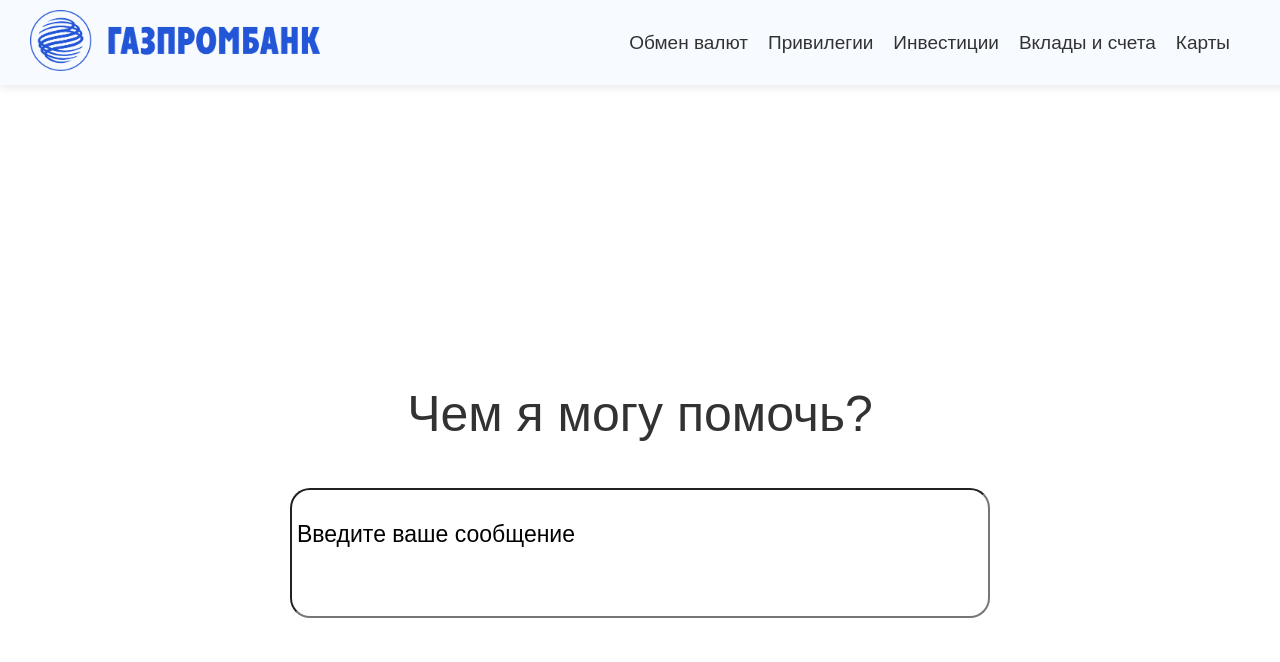
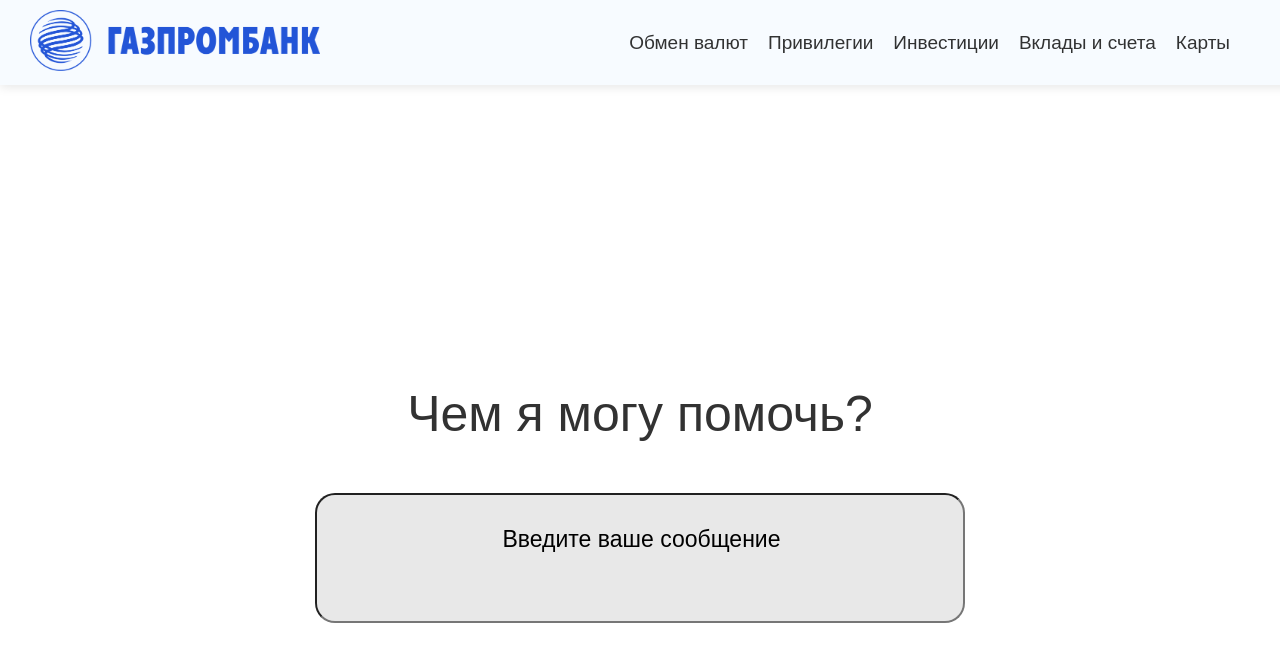
Before and after one commit to wissspik/IT_case_champ, a React (Create React App) app in the folder frontend/: page / in a window 1280 px wide. Shown: the top 662 px of the page. Built offline with nearby package versions, Linux system fonts and the light colour scheme.

Commit message:
добавлен задний фон и улучшена обработка сообщений

```diff
--- a/frontend/public/index.html
+++ b/frontend/public/index.html
@@ -3,7 +3,7 @@
   <head>
 
     <meta charset="utf-8" />
-    <link rel="icon" href="%PUBLIC_URL%/favicon.ico" />
+    <link rel="icon" href="%PUBLIC_URL%/img/botlog.png" />
     <meta name="viewport" content="width=device-width, initial-scale=1" />
     <meta name="theme-color" content="#000000" />
     <meta
--- a/frontend/src/App.css
+++ b/frontend/src/App.css
@@ -52,7 +52,6 @@ html, body {
     -moz-osx-font-smoothing: grayscale;
     font-weight: 0;
     font-size: 50px;
-
 }
 
 .txt {
@@ -61,12 +60,13 @@ html, body {
 }
 
 .forma {
+    background-color: #E8E8E8;
     padding-bottom: 40px;
     padding-left: 5px;
     font-family: 'Gilroy-light', sans-serif;
     font-size: 25px;
-    margin-top: 45px;
-    width: 700px;
+    margin-top: 50px;
+    width: 650px;
     height: 130px;
     border-radius: 20px;
     box-sizing: border-box;
@@ -74,7 +74,7 @@ html, body {
 
 .forma::placeholder {
     color: black;
-    text-align: left;
+    text-align: center;
     font-family: "Gilroy-light", sans-serif;
     font-size: 23px;
 }
@@ -123,7 +123,6 @@ html, body {
 }
 
 .chat-container {
-
     overflow-x: hidden;
     flex: 1;
     padding-bottom: 120px;
--- a/frontend/src/components/Bot.js
+++ /dev/null
@@ -1,9 +0,0 @@
-import React from 'react'
-
-export default function Bot() {
-    return (
-        <div className={'bot'}>
-            <p>Привет я пока не умею обрабатывать сообщение <br/> нажми лучше на кнопочки</p>
-        </div>
-    )
-}
--- a/frontend/src/components/Buttoni.js
+++ b/frontend/src/components/Buttoni.js
@@ -1,6 +1,6 @@
 import React from 'react';
 
-export default function Buttoni({ first, buttons, onClickHandler }) {
+export default function Buttoni({first, buttons, onClickHandler}) {
     return (
         <div className="bot">
             <p>{first}</p>
--- a/frontend/src/components/Dialog.js
+++ b/frontend/src/components/Dialog.js
@@ -2,7 +2,6 @@ import React, {useState} from 'react'
 import axios from "axios";
 import Buttoni from "./Buttoni";
 import Smska from "./Smska";
-import Bot from "./Bot";
 
 export default function Dialog({yourmessage}) {
     const [flag, setFlag] = useState(false);
@@ -13,15 +12,6 @@ export default function Dialog({yourmessage}) {
     const [banker, setBank] = useState('');
     const [messages, setMessages] = useState([]);
     const [input, setInput] = useState("");
-
-    const handleSend = async(event) => {
-        event.preventDefault();
-        if (input.trim() === "") return;
-        setMessages([...messages, {text: input, sender: "user"}]);
-        setMessage(input)
-        setInput("");
-
-    };
 
 
     function comissia(text) {
@@ -59,12 +49,23 @@ export default function Dialog({yourmessage}) {
                 headers: {"Content-Type": "application/json"}
             });
 
-            console.log("Успешный ответ:", response.data);
+            console.log("Успешный ответ и данные отправлены", response.data);
         } catch (error) {
             console.error("Ошибка при отправке данных:", error);
         }
+
     }
+     const handleSend = async(event) => {
+        event.preventDefault();
+        if (input.trim() === "") return;
+        setMessages([...messages, {text: input, sender: "user"}]);
+        if (flag2) {
+            setMessage(input)
+        }
 
+        setInput("");
+
+    };
     return (
         <>
             <div className={'chat-container'}>
@@ -72,11 +73,10 @@ export default function Dialog({yourmessage}) {
                     <p>{yourmessage}</p>
                 </div>
                 <Buttoni
-                    first="Привет дорогой пользователь ты очень крут"
+                    first="Привет, с чем конкретно тебе помочь?"
                     buttons={["Комиссия", "Обмен валюты", "Че-то еще"]}
                     onClickHandler={comissia}
                 />
-                <Smska input={input} handleSend={handleSend} setInput={setInput} messages={messages} />
                 {flag ? <>
                         <div className={'user'}>Рассчитай комиссию</div>
                         <Buttoni
@@ -120,6 +120,7 @@ export default function Dialog({yourmessage}) {
                             : null}
                     </>
                     : null}
+                <Smska input={input} handleSend={handleSend} setInput={setInput} messages={messages} />
             </div>
         </>
     )
```
Also changed, not shown: frontend/public/img/Frame 49.png (added), frontend/public/img/botlog.png (added).
